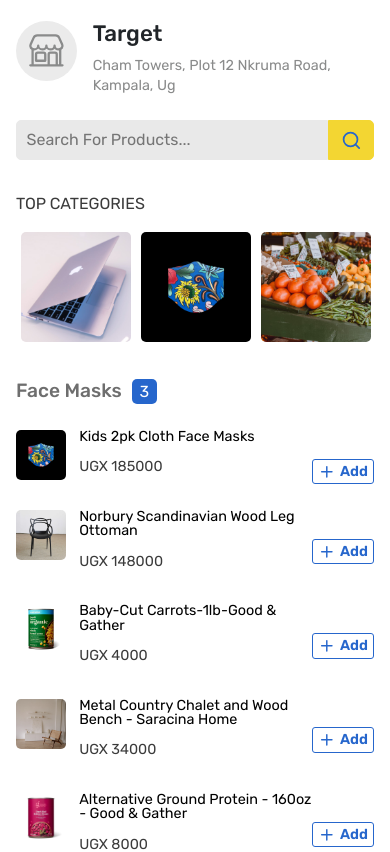
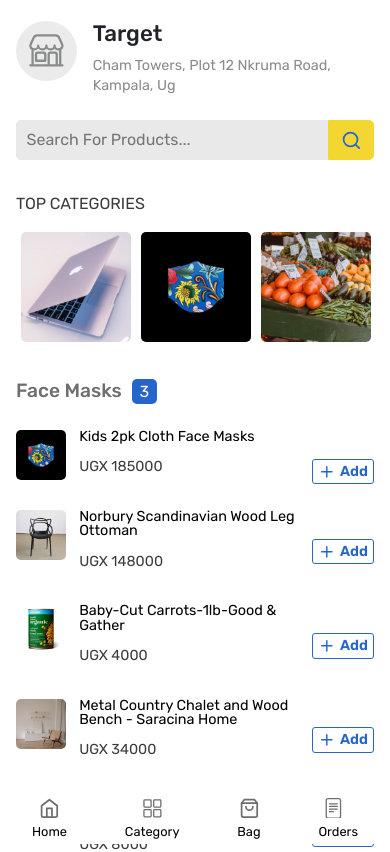
Before and after one commit to tochukwuali/soko-app, a React (Create React App) app: page / in a window 390 px wide. Shown: the top 852 px of the page. Built offline with nearby package versions, Linux system fonts and the light colour scheme.

Commit message:
bottom nav working

```diff
--- a/src/components/NavBottom.js
+++ b/src/components/NavBottom.js
@@ -1,9 +1,41 @@
 import styles from "../styles/Nav.module.css";
+import {
+  BagIcon,
+  HomeIcon,
+  GridIcon,
+  FileIcon,
+} from "../components/shared/Icons";
+
+const NavItems = [
+  {
+    icon: <HomeIcon />,
+    title: "Home",
+  },
+  {
+    icon: <GridIcon />,
+    title: "Category",
+  },
+  {
+    icon: <BagIcon />,
+    title: "Bag",
+  },
+  {
+    icon: <FileIcon />,
+    title: "Orders",
+  },
+];
 
 const NavBottom = () => {
   return (
-    <div className={styles.phantom}>
-      <div className={styles.nav_bottom}></div>
+    <div className={styles.nav_bottom_container}>
+      <div className={styles.nav_bottom_flex}>
+        {NavItems.map((item, i) => (
+          <div key={i} className={styles.nav_bottom_item}>
+            <div>{item.icon}</div>
+            <small>{item.title}</small>
+          </div>
+        ))}
+      </div>
     </div>
   );
 };
--- a/src/components/shared/Icons.js
+++ b/src/components/shared/Icons.js
@@ -4,6 +4,8 @@
   FiPlus,
   FiSearch,
   FiChevronRight,
+  FiHome,
+  FiShoppingBag,
 } from "react-icons/fi";
 import { IconContext } from "react-icons";
 import {
@@ -11,6 +13,7 @@
   IoLocationOutline,
   IoStorefrontOutline,
   IoSadOutline,
+  IoGridOutline,
 } from "react-icons/io5";
 import { BsFileText } from "react-icons/bs";
 import { GiPlainCircle } from "react-icons/gi";
@@ -196,3 +199,42 @@
     </IconContext.Provider>
   );
 };
+
+export const GridIcon = () => {
+  return (
+    <IconContext.Provider
+      value={{
+        size: "1.3em",
+        color: "#6e6e6e",
+      }}
+    >
+      <IoGridOutline />
+    </IconContext.Provider>
+  );
+};
+
+export const HomeIcon = () => {
+  return (
+    <IconContext.Provider
+      value={{
+        size: "1.3em",
+        color: "#6e6e6e",
+      }}
+    >
+      <FiHome />
+    </IconContext.Provider>
+  );
+};
+
+export const BagIcon = () => {
+  return (
+    <IconContext.Provider
+      value={{
+        size: "1.3em",
+        color: "#6e6e6e",
+      }}
+    >
+      <FiShoppingBag />
+    </IconContext.Provider>
+  );
+};
--- a/src/styles/Nav.module.css
+++ b/src/styles/Nav.module.css
@@ -9,9 +9,9 @@
   padding: 0 5rem;
 }
 
-/* .bottom_navbar {
+.nav_bottom_container {
   display: none;
-} */
+}
 
 .navbar__left {
   display: flex;
@@ -71,13 +71,6 @@
     padding: 0;
   }
 
-  /* .phantom {
-    display: block;
-    padding: 20px;
-    height: 60px;
-    width: 100%;
-  } */
-
   .navbar__right {
     display: none;
   }
@@ -91,4 +84,26 @@
     width: 70px;
     margin-top: 0;
   }
+
+  .nav_bottom_container {
+    overflow: hidden;
+    position: fixed;
+    bottom: 0;
+    width: 100%;
+    color: black;
+    display: inline;
+    height: 60px;
+    border-top: rgb(138, 139, 139);
+    background: #fff;
+    padding: 0.7rem 2rem;
+  }
+
+  .nav_bottom_flex {
+    display: flex;
+    justify-content: space-between;
+  }
+
+  .nav_bottom_item {
+    text-align: center;
+  }
 }
```
